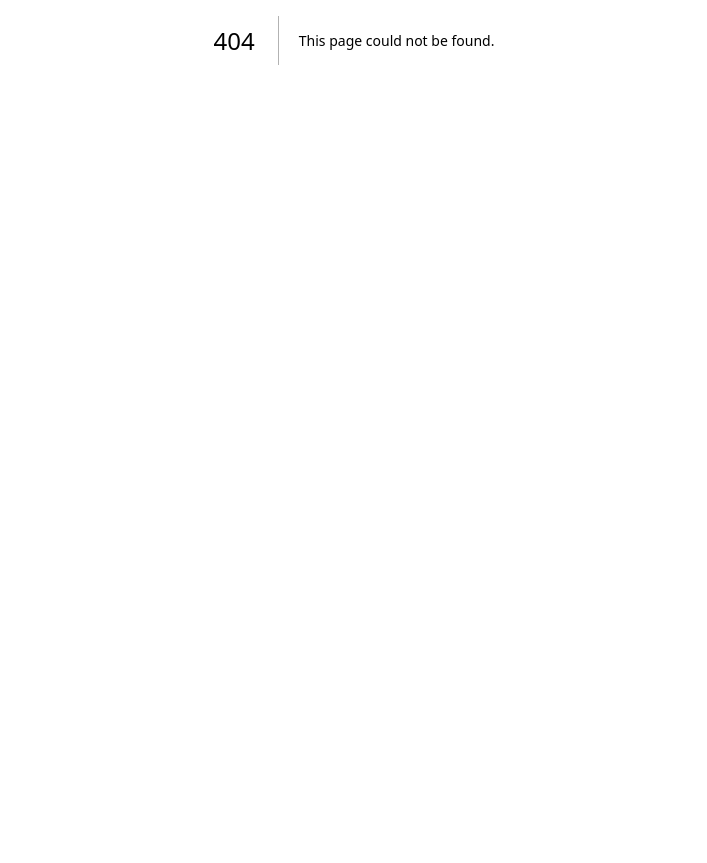
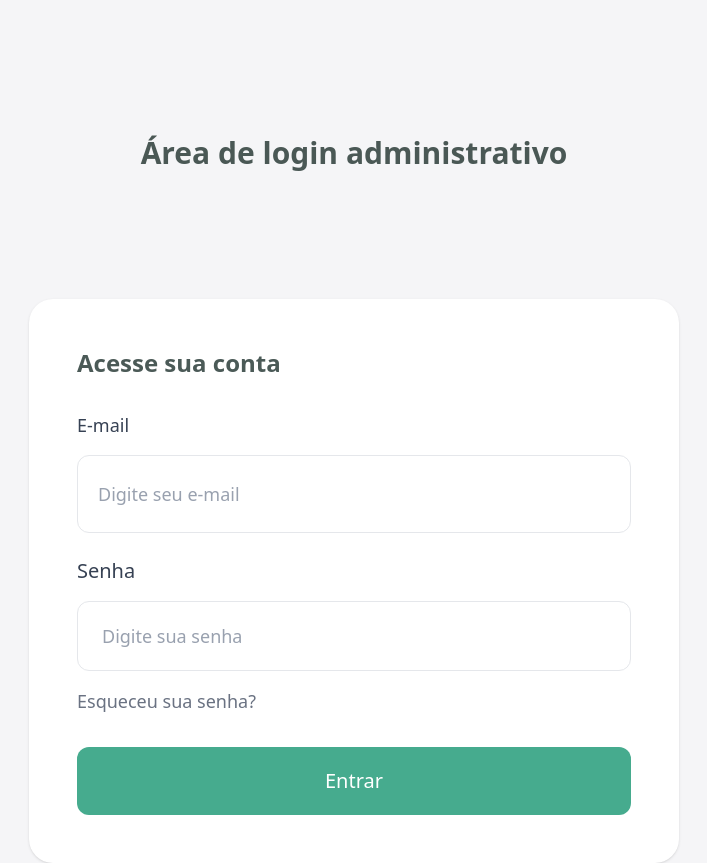
Before and after one commit to Mateus-Oling/oling-imoveis, a Next.js app: page /admin/login in a window 1280 px wide. Before the commit this address had no page. Shown: the part 360-1223 px from the top of the page, without its empty margins (286-993 px from the left). Before the commit the page ends 800 px from the top, so only its background shows below. Built offline with nearby package versions, Linux system fonts and the light colour scheme.

Commit message:
feat: create admin-login UI

```diff
--- /dev/null
+++ b/src/app/admin/(dashboard)/layout.tsx
@@ -0,0 +1,53 @@
+export default function AdminLayout({
+  children,
+}: {
+  children: React.ReactNode
+}) {
+  return (
+    <div className="flex min-h-screen bg-gray-50">
+      <aside className="flex flex-col items-center w-64 xl:w-[320px] 2xl:w-[520px]  bg-gradient-to-b from-green-400 to-green-500 text-white p-6">
+        <div className="w-full">
+          <h1 className="text-center text-3xl xl:text-4xl 2xl:text-5xl font-bold mt-10">
+            Guido Imóveis
+          </h1>
+
+          <nav className="flex flex-col gap-6 xl:gap-10 2xl:gap-14 mt-20 xl:mt-24 2xl:mt-40 items-center">
+            <button className="w-full rounded-2xl px-6 py-4 xl:px-8 xl:py-5 2xl:px-10 2xl:py-10 text-center text-lg xl:text-xl 2xl:text-3xl 2xl:mb-8 font-semibold transition hover:bg-white/20">
+              Gerenciar Imóveis
+            </button>
+
+            <button className="w-full rounded-2xl px-6 py-4 xl:px-8 xl:py-5 2xl:px-10 2xl:py-10 text-center text-lg xl:text-xl 2xl:text-3xl 2xl:mb-14 font-semibold transition hover:bg-white/20">
+              Gerenciar Empreendimentos
+            </button>
+          </nav>
+        </div>
+
+        <div className="mt-auto">
+          <button className="w-full rounded-2xl  px-6 py-4 xl:px-8 xl:py-5 2xl:px-10 2xl:py-6 text-center text-lg xl:text-xl 2xl:text-3xl font-semibold transition hover:bg-white/10">
+            Sair
+          </button>
+        </div>
+      </aside>
+
+      <main className="flex-1 px-4 py-4 lg:px-8 lg:py-8 xl:px-10 xl:py-10 2xl:px-16 2xl:py-12">
+        <div className="fixed right-4 top-4 block bg-red-500 p-2 text-white lg:hidden">
+          MOBILE
+        </div>
+
+        <div className="fixed right-4 top-4 hidden bg-blue-500 p-2 text-white lg:block xl:hidden">
+          LG
+        </div>
+
+        <div className="fixed right-4 top-4 hidden bg-green-500 p-2 text-white xl:block 2xl:hidden">
+          XL
+        </div>
+
+        <div className="fixed right-4 top-4 hidden bg-purple-500 p-2 text-white 2xl:block">
+          2XL
+        </div>
+
+        {children}
+      </main>
+    </div>
+  )
+}
--- a/src/app/admin/layout.tsx
+++ b/src/app/admin/layout.tsx
@@ -3,51 +3,5 @@ export default function AdminLayout({
 }: {
   children: React.ReactNode
 }) {
-  return (
-    <div className="flex min-h-screen bg-gray-50">
-      <aside className="flex flex-col items-center w-64 xl:w-[320px] 2xl:w-[520px]  bg-gradient-to-b from-green-400 to-green-500 text-white p-6">
-        <div className="w-full">
-          <h1 className="text-center text-3xl xl:text-4xl 2xl:text-5xl font-bold mt-10">
-            Guido Imóveis
-          </h1>
-
-          <nav className="flex flex-col gap-6 xl:gap-10 2xl:gap-14 mt-20 xl:mt-24 2xl:mt-40 items-center">
-            <button className="w-full rounded-2xl px-6 py-4 xl:px-8 xl:py-5 2xl:px-10 2xl:py-10 text-center text-lg xl:text-xl 2xl:text-3xl 2xl:mb-8 font-semibold transition hover:bg-white/20">
-              Gerenciar Imóveis
-            </button>
-
-            <button className="w-full rounded-2xl px-6 py-4 xl:px-8 xl:py-5 2xl:px-10 2xl:py-10 text-center text-lg xl:text-xl 2xl:text-3xl 2xl:mb-14 font-semibold transition hover:bg-white/20">
-              Gerenciar Empreendimentos
-            </button>
-          </nav>
-        </div>
-
-        <div className="mt-auto">
-          <button className="w-full rounded-2xl  px-6 py-4 xl:px-8 xl:py-5 2xl:px-10 2xl:py-6 text-center text-lg xl:text-xl 2xl:text-3xl font-semibold transition hover:bg-white/10">
-            Sair
-          </button>
-        </div>
-      </aside>
-
-      <main className="flex-1 px-4 py-4 lg:px-8 lg:py-8 xl:px-10 xl:py-10 2xl:px-16 2xl:py-12">
-        <div className="fixed right-4 top-4 block bg-red-500 p-2 text-white lg:hidden">
-          MOBILE
-        </div>
-
-        <div className="fixed right-4 top-4 hidden bg-blue-500 p-2 text-white lg:block xl:hidden">
-          LG
-        </div>
-
-        <div className="fixed right-4 top-4 hidden bg-green-500 p-2 text-white xl:block 2xl:hidden">
-          XL
-        </div>
-
-        <div className="fixed right-4 top-4 hidden bg-purple-500 p-2 text-white 2xl:block">
-          2XL
-        </div>
-
-        {children}
-      </main>
-    </div>
-  )
+  return children
 }
--- /dev/null
+++ b/src/app/admin/login/page.tsx
@@ -0,0 +1,73 @@
+import React from "react"
+import Image from "next/image"
+
+export default function LoginPage() {
+  return (
+    <main className="min-h-screen bg-[#F5F5F7] flex flex-col items-center pt-20 lg:pt-24 xl:pt-32">
+      <Image
+        src="/assets/logo-guido-imoveis.png"
+        alt="Guido Imóveis"
+        width={500}
+        height={260}
+        priority
+        className="w-64 lg:w-140 xl:w-[520px] 2xl:w-[680px]"
+      />
+
+      <h1 className="mt-5 text-xl lg:text-2xl xl:text-3xl 2xl:text-4xl font-semibold text-[#4a5855]">
+        Área de login administrativo
+      </h1>
+
+      <form className="mt-20 lg:mt-24 xl:mt-32 2xl:mt-32 w-full max-w-[420px] lg:max-w-[500px] xl:max-w-[650px] 2xl:max-w-[800px] rounded-3xl bg-white p-12 shadow-sm">
+        <h2 className="mb-8 text-base lg:text-xl xl:text-2xl 2xl:text-3xl font-semibold text-[#4B5A57]">
+          Acesse sua conta
+        </h2>
+
+        <div className="mb-6">
+          <label
+            htmlFor="email"
+            className="mb-4 block text-sm lg:text-base xl:text-lg 2xl:text-2xl font-medium text-gray-700"
+          >
+            E-mail
+          </label>
+
+          <input
+            id="email"
+            type="email"
+            placeholder="Digite seu e-mail"
+            className="w-full rounded-xl border border-gray-200 px-3 py-2 lg:px-4 lg:py-3 xl:px-5 xl:py-6 2xl:px-7 2xl:py-5 text-sm lg:text-base xl:text-lg 2xl:text-2xl placeholder:text-gray-400 outline-none"
+          />
+        </div>
+
+        <div className="mb-4">
+          <label
+            htmlFor="password"
+            className="mb-4 block text-sm lg:text-base xl:text-xl 2xl:text-2xl font-medium text-gray-700"
+          >
+            Senha
+          </label>
+
+          <input
+            id="password"
+            type="password"
+            placeholder="Digite sua senha"
+            className="w-full rounded-xl border border-gray-200 px-4 py-3 lg:px-5 lg:py-4 xl:px-6 xl:py-5 2xl:px-8 2xl:py-6 text-sm lg:text-base xl:text-lg 2xl:text-2xl placeholder:text-gray-400 outline-none"
+          />
+        </div>
+
+        <button
+          type="button"
+          className="mb-8 text-sm lg:text-base xl:text-lg 2xl:text-xl text-gray-500"
+        >
+          Esqueceu sua senha?
+        </button>
+
+        <button
+          type="submit"
+          className="w-full rounded-xl bg-[#46ab8e] py-3 lg:py-4 xl:py-5 2xl:py-6 text-base lg:text-lg xl:text-xl 2xl:text-2xl font-medium text-white transition hover:opacity-90"
+        >
+          Entrar
+        </button>
+      </form>
+    </main>
+  )
+}
```
Also changed, not shown: public/assets/logo-guido-imoveis.png (added), src/app/admin/(dashboard)/properties/[id]/edit/page.tsx (renamed from src/app/admin/properties/[id]/edit/page.tsx), src/app/admin/(dashboard)/properties/new/page.tsx (renamed from src/app/admin/properties/new/page.tsx), src/app/admin/(dashboard)/properties/page.tsx (renamed from src/app/admin/properties/page.tsx).
